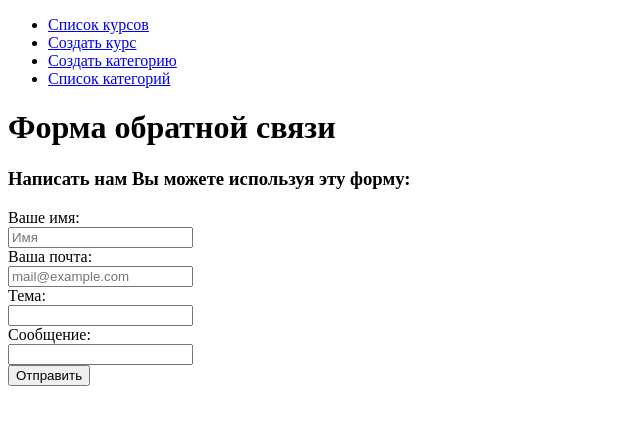
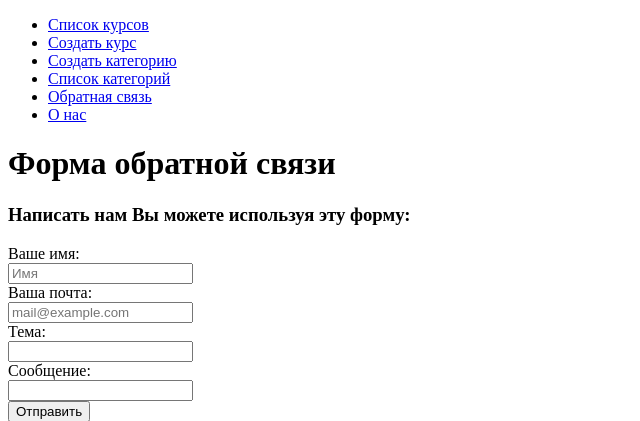
Before and after one commit to uder/gb_patterns, a Python web app: template templates/feedback.html in a window 1280 px wide. Shown: the top 421 px of the page, without its empty margins (0-640 px from the left). Run offline with Jinja, Linux system fonts and the light colour scheme; the template is opened without the code that fills it, so the values that code supplies are empty.

Commit message:
Adds /feedback and /about to menu

```diff
--- a/templates/include/menu.html
+++ b/templates/include/menu.html
@@ -19,4 +19,14 @@
             Список категорий
         </a>
     </li>
+    <li>
+        <a href="/feedback/">
+            Обратная связь
+        </a>
+    </li>
+    <li>
+        <a href="/about/">
+            О нас
+        </a>
+    </li>
 </ul>
--- a/templates/index.html
+++ b/templates/index.html
@@ -2,7 +2,5 @@
 {% block title %} Список курсов {% endblock %}
 
 {% block body %}
-    <h1>Обучение программированию</h1>
-    <h3>Author: {{author}}</h3>
     {% include "include/course_list.html" %}
 {% endblock %}
```
